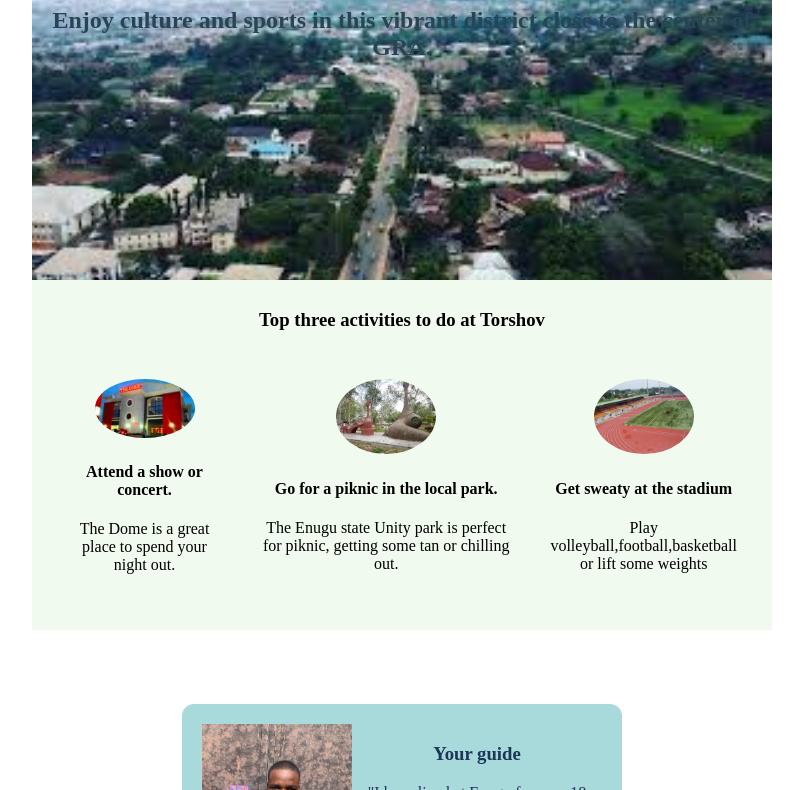
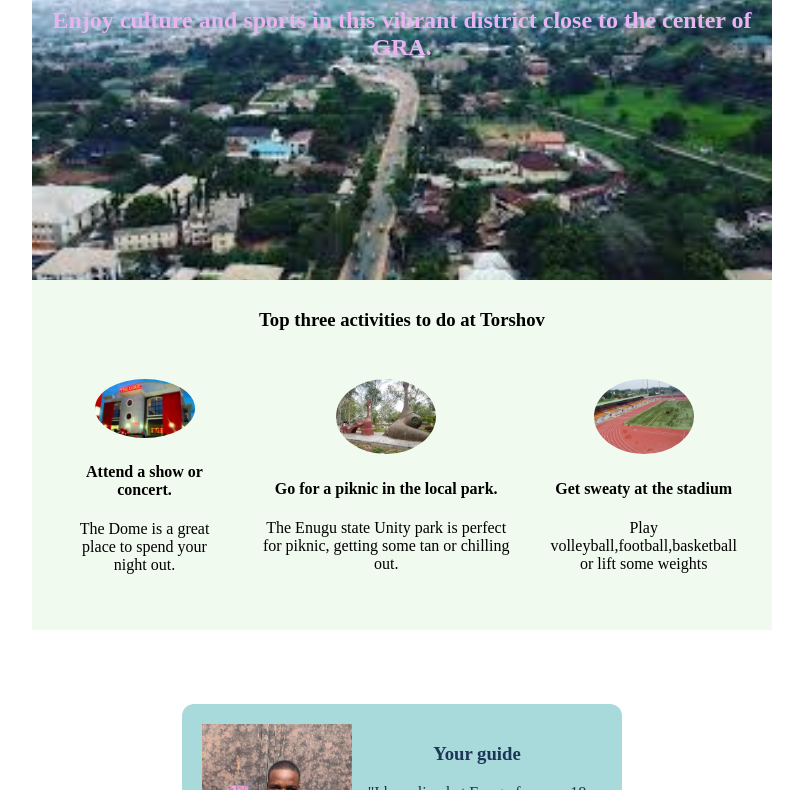
Before and after one commit to Shadow-MMN/Home-town, a plain HTML site: page index.html in a window 1280 px wide. Shown: the part 83-873 px from the top of the page, without its empty margins (238-1041 px from the left). Drawn offline with Linux system fonts and the light colour scheme.

Commit message:
"Updated color of header element from #274554 to #e7b3f1."

```diff
--- a/styles.css
+++ b/styles.css
@@ -19,7 +19,7 @@ header{
     margin: 0 auto;
     padding: 10px;
     text-align: center;
-    color: #274554;
+    color: #e7b3f1;
 }
 
 section h3{
```
